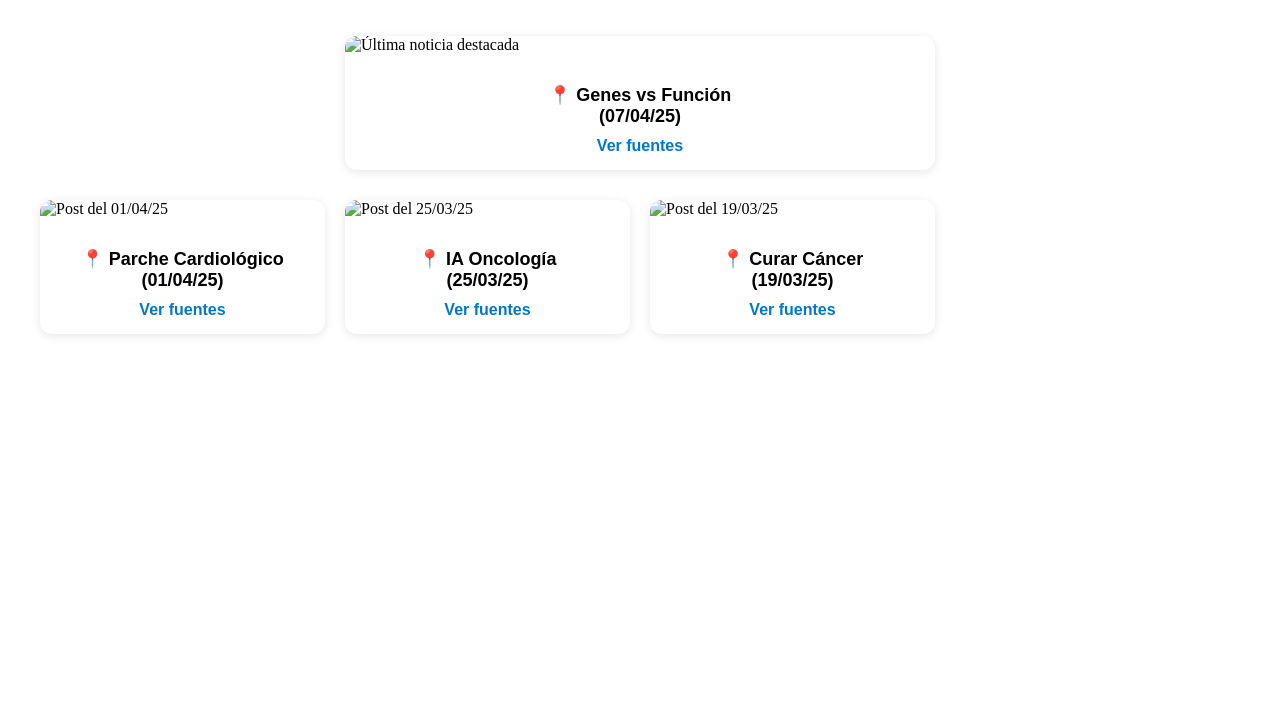
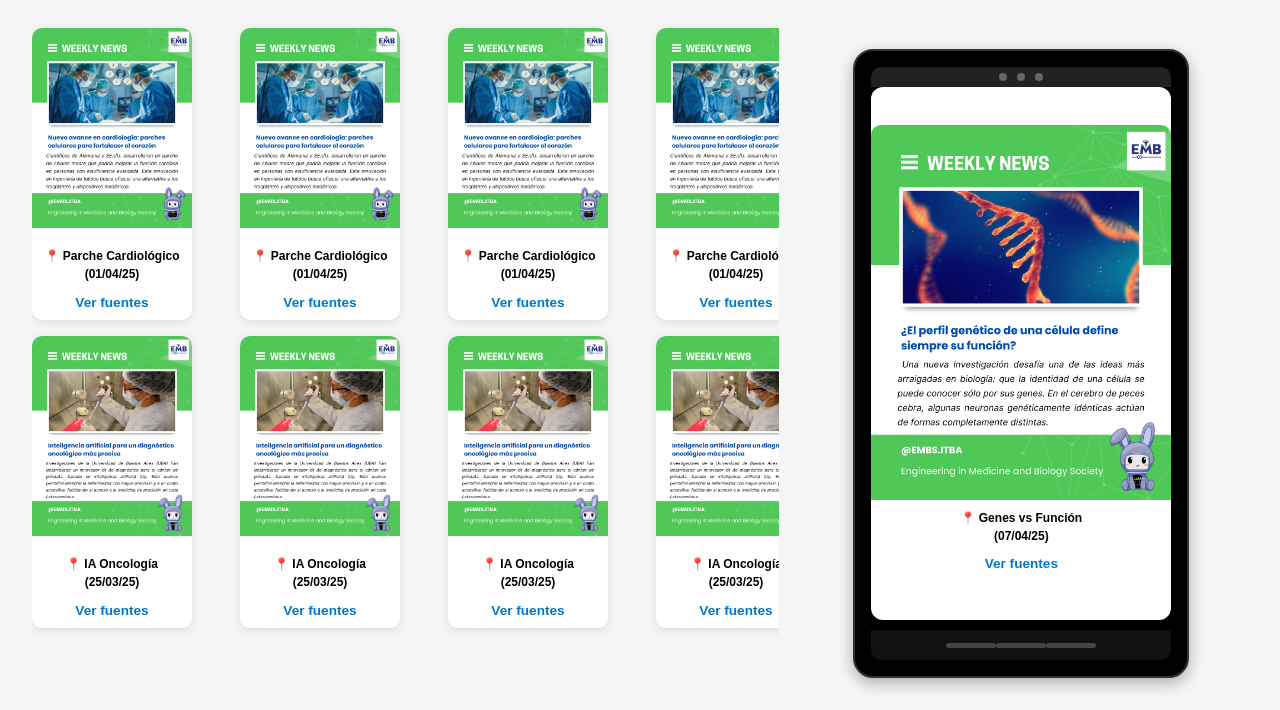
Before and after one commit to nikipaz123/embs, a plain HTML site: page src/index.html in a window 1280 px wide. Shown: the part 92-802 px from the top of the page. Drawn offline with Linux system fonts and the light colour scheme; files that its build step writes are made by us from their sources.

Commit message:
Estilizo la pagina: agregue formato de fondo 'telefono' para hacer mas estetica la pagina y separar la noticia principal del resto, entre otros cambios de estilos.

```diff
--- a/src/index.html
+++ b/src/index.html
@@ -3,27 +3,21 @@
 <head>
   <meta charset="UTF-8">
   <title>EMBS: Weekly News</title>
-  <link rel="stylesheet" href="style.css">
+  <link rel="stylesheet" href="styles/style.css">
+  <link rel="stylesheet" href="styles/telefono.css">
 </head>
+
 <body>
 
   <h1>EMBS: Weekly News</h1>
 
-  <!-- Grilla para el post destacado -->
-  <div class="featured-grid">
-    <div class="card featured-card">
-      <img src="img/07_04_25.png" alt="Última noticia destacada">
-      <div class="card-content">
-        <h2>📍 Genes vs Función<br>(07/04/25)</h2>
-        <a href="https://www.nature.com/articles/d41586-025-00088-1" target="_blank">Ver fuentes</a>
-      </div>
-    </div>
-  </div>
+  <div class="flex-container">
 
-  <!-- Grilla de noticias comunes -->
-  <div class="grid">
+    <!-- Columna izquierda: Noticias comunes -->
+    <div class="scroll-column">
+      <div class="news-grid">
         <div class="card">
-      <img src="img/01_04_25.png" alt="Post del 01/04/25">
+          <img src="../img/01_04_25.png" alt="Post del 01/04/25">
           <div class="card-content">
             <h2>📍 Parche Cardiológico<br>(01/04/25)</h2>
             <a href="https://www.infobae.com/america/ciencia-america/2025/01/30/crean-un-parche-de-celulas-madre-que-podria-mejorar-la-funcion-del-corazon-en-casos-de-insuficiencia-cardiaca/" target="_blank">Ver fuentes</a>
@@ -31,7 +25,52 @@
         </div>
 
         <div class="card">
-      <img src="img/25_03_25.png" alt="Post del 25/03/25">
+          <img src="../img/25_03_25.png" alt="Post del 25/03/25">
+          <div class="card-content">
+            <h2>📍 IA Oncología<br>(25/03/25)</h2>
+            <a href="https://www.uba.ar/ubaciencia/noticias/603" target="_blank">Ver fuentes</a>
+          </div>
+        </div>
+        <div class="card">
+          <img src="../img/01_04_25.png" alt="Post del 01/04/25">
+          <div class="card-content">
+            <h2>📍 Parche Cardiológico<br>(01/04/25)</h2>
+            <a href="https://www.infobae.com/america/ciencia-america/2025/01/30/crean-un-parche-de-celulas-madre-que-podria-mejorar-la-funcion-del-corazon-en-casos-de-insuficiencia-cardiaca/" target="_blank">Ver fuentes</a>
+          </div>
+        </div>
+
+        <div class="card">
+          <img src="../img/25_03_25.png" alt="Post del 25/03/25">
+          <div class="card-content">
+            <h2>📍 IA Oncología<br>(25/03/25)</h2>
+            <a href="https://www.uba.ar/ubaciencia/noticias/603" target="_blank">Ver fuentes</a>
+          </div>
+        </div>
+        <div class="card">
+          <img src="../img/01_04_25.png" alt="Post del 01/04/25">
+          <div class="card-content">
+            <h2>📍 Parche Cardiológico<br>(01/04/25)</h2>
+            <a href="https://www.infobae.com/america/ciencia-america/2025/01/30/crean-un-parche-de-celulas-madre-que-podria-mejorar-la-funcion-del-corazon-en-casos-de-insuficiencia-cardiaca/" target="_blank">Ver fuentes</a>
+          </div>
+        </div>
+
+        <div class="card">
+          <img src="../img/25_03_25.png" alt="Post del 25/03/25">
+          <div class="card-content">
+            <h2>📍 IA Oncología<br>(25/03/25)</h2>
+            <a href="https://www.uba.ar/ubaciencia/noticias/603" target="_blank">Ver fuentes</a>
+          </div>
+        </div>
+    <div class="card">
+          <img src="../img/01_04_25.png" alt="Post del 01/04/25">
+          <div class="card-content">
+            <h2>📍 Parche Cardiológico<br>(01/04/25)</h2>
+            <a href="https://www.infobae.com/america/ciencia-america/2025/01/30/crean-un-parche-de-celulas-madre-que-podria-mejorar-la-funcion-del-corazon-en-casos-de-insuficiencia-cardiaca/" target="_blank">Ver fuentes</a>
+          </div>
+        </div>
+
+        <div class="card">
+          <img src="../img/25_03_25.png" alt="Post del 25/03/25">
           <div class="card-content">
             <h2>📍 IA Oncología<br>(25/03/25)</h2>
             <a href="https://www.uba.ar/ubaciencia/noticias/603" target="_blank">Ver fuentes</a>
@@ -39,14 +78,47 @@
         </div>
 
         <div class="card">
-      <img src="img/19_03_25.png" alt="Post del 19/03/25">
+          <img src="../img/19_03_25.png" alt="Post del 19/03/25">
           <div class="card-content">
             <h2>📍 Curar Cáncer<br>(19/03/25)</h2>
             <a href="https://news.kaist.ac.kr/newsen/html/news/?mode=V&mng_no=42710" target="_blank">Ver fuentes</a>
           </div>
         </div>
 
-    <!-- Más posts acá -->
+        <!-- Más posts se agregarán aquí -->
+      </div>
+    </div>
+
+    <div class="fixed-column">
+      <div class="telefono">
+
+        <div class="telefono__barra-superior">
+          <div class="telefono__sensor"></div>
+          <div class="telefono__camara"></div>
+          <div class="telefono__sensor"></div>
+        </div>
+
+        <div class="telefono__pantalla">
+          <!-- Noticia destacada adentro del teléfono -->
+          <div class="card featured-card">
+            <img class="featured-card-img" src="../img/07_04_25.png" alt="Última noticia destacada">
+            <div class="card-content" >
+              <h2>📍 Genes vs Función<br>(07/04/25)</h2>
+              <a href="https://www.nature.com/articles/d41586-025-00088-1" target="_blank" ">Ver fuentes</a>
+            </div>
+          </div>
+        </div>
+
+        <div class="telefono__menu">
+          <div class="telefono__item"></div>
+          <div class="telefono__item"></div>
+          <div class="telefono__item"></div>
+        </div>
+
+      </div>
+    </div>
+
+
   </div>
 
 </body>
--- a/src/styles/style.css
+++ b/src/styles/style.css
@@ -1,50 +1,60 @@
-/* Título */
+body {
+  font-family: Arial, sans-serif;
+  margin: 0;
+  padding: 0;
+  background: #f5f5f5;
+}
+
 h1 {
   text-align: center;
-    margin-top: 40px;
-    font-family: sans-serif;
-    font-size: 32px;
+  margin: 1.5rem 0;
 }
 
-  /* Grilla destacada: 4 columnas, el post centrado y ocupando 2x2 */
-  .featured-grid {
-    display: grid;
-    grid-template-columns: repeat(4, 1fr);
-    gap: 20px;
-    padding: 30px 20px;
-    max-width: 1200px;
-    margin: 0 auto;
+.flex-container {
+  display: flex;
+  gap: 1rem;
+  padding: 0 2rem;
 }
 
-  .featured-card {
-    grid-column: 2 / span 2; /* empieza en la 2da columna, ocupa 2 */
-    grid-row: span 2;        /* ocupa 2 filas */
-    height: 100%;            /* usar altura automática */
+.scroll-column {
+  flex: 2.8;
+  overflow-x: auto;
+  overflow-y: hidden;
+  padding-top: 2.2rem;
+  padding-bottom: 3rem;
+  scroll-behavior: smooth;
+  direction: ltr;
+  max-height: 600px;
 }
 
-  /* Grilla de posts comunes: 4 columnas */
-  .grid {
+.news-grid {
   display: grid;
-    grid-template-columns: repeat(4, 1fr);
-    gap: 20px;
-    padding: 0 20px 40px 20px;
-    max-width: 1200px;
-    margin: 0 auto;
+  grid-auto-flow: column;
+  grid-template-rows: repeat(2, 1fr);
+  column-gap: 3rem;
+  row-gap: 1rem;
+  height: 100%;
 }
 
-  /* Tarjetas comunes */
+.fixed-column {
+  flex: 1.7;
+  display: flex;
+  align-items: flex-start;
+  justify-content: center;
+  padding-top: 1.5rem;
+}
+
 .card {
-    background-color: #ffffff;
-    border-radius: 12px;
+  background: white;
+  border-radius: 10px;
+  box-shadow: 0 2px 10px rgba(0, 0, 0, 0.1);
   overflow: hidden;
-    box-shadow: 0 2px 10px rgba(0,0,0,0.1);
+  width: 160px;
+  min-height: 250px;
   display: flex;
   flex-direction: column;
-    transition: transform 0.2s ease;
-  }
-
-  .card:hover {
-    transform: translateY(-5px);
+  justify-content: space-between;
+  transition: transform 0.3s ease, box-shadow 0.3s ease;
 }
 
 .card img {
@@ -54,31 +64,44 @@ h1 {
 }
 
 .card-content {
-    padding: 15px;
+  padding: 0.6rem;
   text-align: center;
 }
 
 .card-content h2 {
-    font-size: 18px;
-    margin-bottom: 10px;
-    font-family: sans-serif;
+  font-size: 0.75rem;
+  margin: 0 0 0.4rem;
+  line-height: 1.1rem;
 }
 
 .card-content a {
   text-decoration: none;
   color: #0077cc;
   font-weight: bold;
-    font-family: sans-serif;
+  font-size: 0.85rem;
+  display: inline-block;
+  margin-top: 0.3rem;
 }
 
-  /* Responsive: en pantallas pequeñas, 1 columna */
-  @media (max-width: 768px) {
-    .featured-grid, .grid {
-      grid-template-columns: 1fr;
+.card:hover {
+  transform: scale(1.05);
+  box-shadow: 0 8px 20px rgba(0, 0, 0, 0.2);
 }
 
+/* NOTICIA DESTACADA */
+
 .featured-card {
-      grid-column: auto;
-      grid-row: auto;
+  width: 100%;
+  max-width: 350px;
+  overflow: hidden;
+  box-shadow: 0 0 0 0;
 }
+
+.featured-card-img {
+  width: 100%;
+  height: auto;
+  display: block;
+  object-fit: contain;
+  background-color: white;
+  border-radius: 0 !important;
 }
--- /dev/null
+++ b/src/styles/telefono.css
@@ -0,0 +1,74 @@
+/* Contenedor principal del telefono */
+.telefono {
+    background-color: #000;
+    border: 2px solid #333;
+    border-radius: 20px;
+    width: 300px;
+    margin: 2rem auto;
+    padding: 1rem;
+    position: relative;
+    box-shadow: 0 5px 15px rgba(0, 0, 0, 0.3);
+  }
+
+  /* Pantalla interior del telefono */
+  .telefono__pantalla {
+    width: 100%;
+    aspect-ratio: 9 / 16;
+    background-color: white;
+    border-radius: 12px;
+    overflow: hidden;
+    position: relative;
+  }
+
+  /* Si se usa un iframe dentro de la pantalla */
+  .telefono__pantalla iframe {
+    width: 100%;
+    height: 100%;
+    border: none;
+    display: block;
+  }
+
+  /* --- Parte superior del telefono: con circulitos de sensores --- */
+  .telefono__barra-superior {
+    height: 20px;
+    background-color: #222;
+    border-radius: 10px 10px 0 0;
+    display: flex;
+    justify-content: center;
+    align-items: center;
+    gap: 10px;
+  }
+
+  .telefono__sensor,
+  .telefono__camara {
+    width: 8px;
+    height: 8px;
+    background-color: #666;
+    border-radius: 50%;
+  }
+
+  /* --- Parte inferior del telefono: un unico boton  --- */
+  .telefono__menu {
+    height: 30px;
+    background-color: #111;
+    border-radius: 0 0 10px 10px;
+    display: flex;
+    justify-content: center;
+    align-items: center;
+    margin-top: 10px;
+  }
+
+  .telefono__item {
+    width: 50px;
+    height: 5px;
+    background-color: #444;
+    border-radius: 3px;
+  }
+
+  .telefono__pantalla {
+    background-color: white;
+    display: flex;
+    align-items: center;
+    justify-content: center;
+    height: 100%;
+  }
```
Also changed, not shown: 1 other file. Lines whose indentation alone changed are shown as unchanged.
